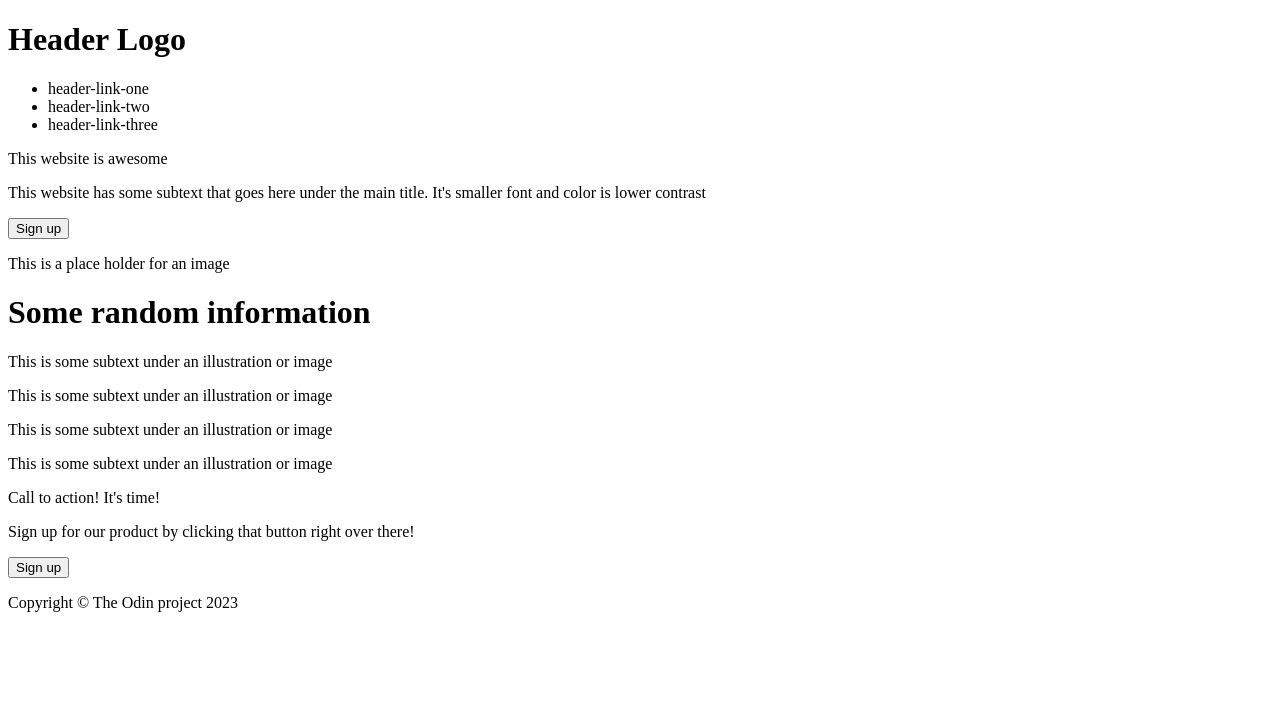
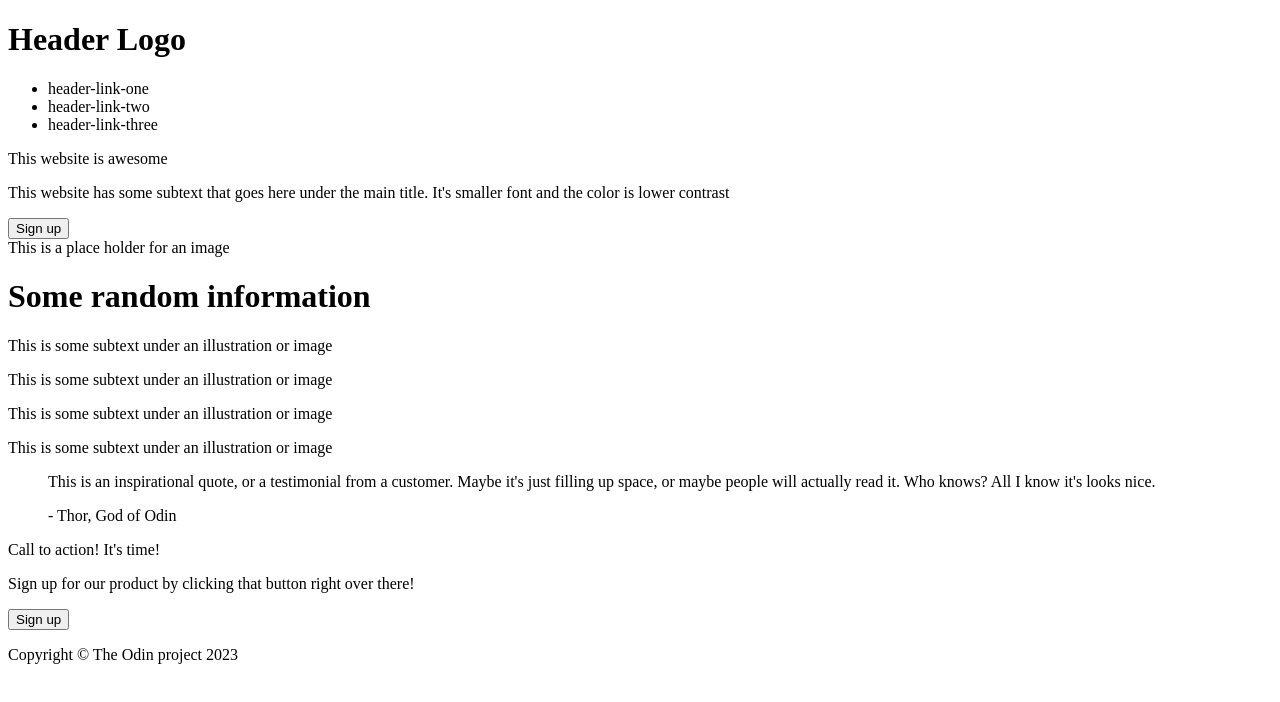
Before and after one commit to SantiW01/Landing-Page, a plain HTML site: page index.html in a window 1280 px wide. Drawn offline with Linux system fonts and the light colour scheme.

Commit message:
Adding semantic elements and classes

```diff
--- a/index.html
+++ b/index.html
@@ -8,33 +8,50 @@
     <title>Landing page</title>
 </head>
 <body>
-    <div class="sections">
         <div class="hero">
+            <div class="firstHeader">
             <h1 class="headerLogo">Header Logo</h1>
                 <ul class="links">
                     <li class="link">header-link-one</li>
                     <li class="link">header-link-two</li>
                     <li class="link">header-link-three</li>
                 </ul>
+            </div>
+            <div class="secondHeader">
+                <div class="text">
                     <p class="title">This website is awesome</p>
-            <p class="subtext">This website has some subtext that goes here under the main title. It's smaller font and color is lower contrast</p>
+                    <p class="subtext">This website has some subtext that goes here under the main title. It's smaller font and the color is lower contrast</p>
                     <button class="signUp-btn">Sign up</button>
-            <div class="placeholder"><p>This is a place holder for an image</p></div>
+                </div>
+                <div class="placeholder">
+                    This is a place holder for an image
+                </div>
+            </div>
         </div>
         <div class="information">
             <h1 class="informationTitle">Some random information</h1>
-            <div class="firstInformation"><p>This is some subtext under an illustration or image</p></div>
-            <div class="secondInformation"><p>This is some subtext under an illustration or image</p></div>
-            <div class="thirdInformation"><p>This is some subtext under an illustration or image</p></div>
-            <div class="fourthInformation"><p>This is some subtext under an illustration or image</p></div>
+            <div class="informationText">
+                <div class="firstInformation"><div class="square-red"></div><p class="p-text">This is some subtext under an illustration or image</p></div>
+                <div class="secondInformation"><div class="square-red"></div><p class="p-text">This is some subtext under an illustration or image</p></div>
+                <div class="thirdInformation"><div class="square-red"></div><p class="p-text">This is some subtext under an illustration or image</p></div>
+                <div class="fourthInformation"><div class="square-red"></div><p class="p-text">This is some subtext under an illustration or image</p></div>
             </div>
-        <div class="quote"><p class="quotePhrase"></p></div>
+        </div>
+        <div class="quoteSection">
+            <blockquote class="quote">
+                <p class="quoteText">This is an inspirational quote, or a testimonial from a customer. Maybe it's just filling up space, or maybe people will actually read it. Who knows? All I know it's looks nice.</p>
+                <p class="quotePerson">- Thor, God of Odin</p>
+            </blockquote>
+        </div>
+        <div class="callToActionSection">
             <div class="callToAction">
-            <p>Call to action! It's time!</p>
-            <p>Sign up for our product by clicking that button right over there!</p>
-            <button>Sign up</button>
+                <div class="callToAction-text">
+                    <p class="callToAction-text_1">Call to action! It's time!</p>
+                    <p class="callToAction-text_2">Sign up for our product by clicking that button right over there!</p>
+                </div>
+                <button class="callToAction-btn">Sign up</button>
+            </div>
         </div>
         <div class="footer"><p>Copyright © The Odin project 2023</p></div>
-    </div>
 </body>
 </html>
```
Lines whose indentation alone changed are shown as unchanged.
